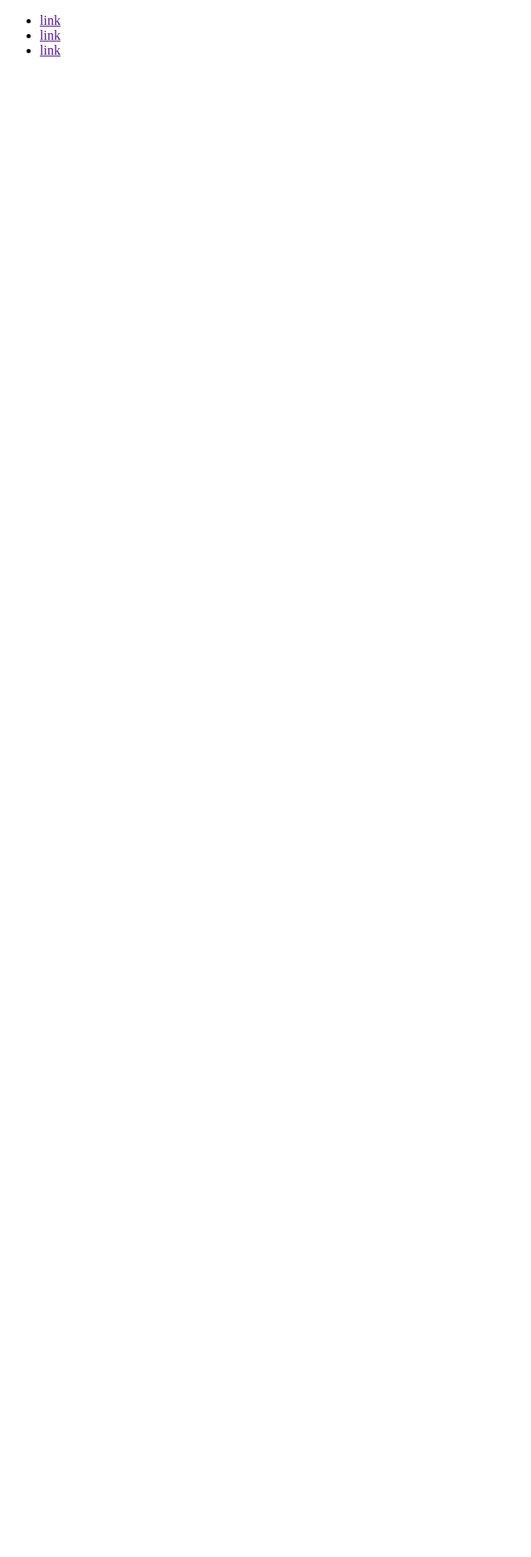
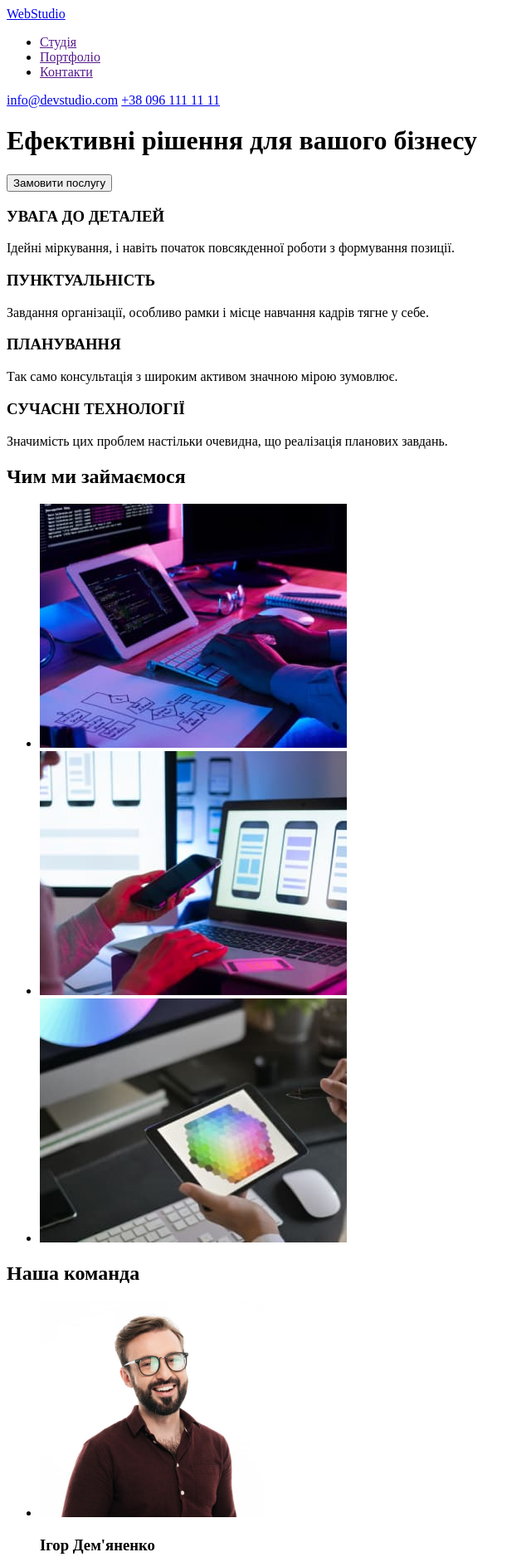
Before and after one commit to AlexxxPan/goit-markup-hw-01, a plain HTML site: page index.html in a window 1280 px wide. Shown: the top 1876 px of the page at 83% size, without its empty margins (0-640 px from the left). Before the commit the page ends 800 px from the top, so only its background shows below. Drawn offline with Linux system fonts and the light colour scheme.

Commit message:
changed img & added texts

```diff
--- a/index.html
+++ b/index.html
@@ -1,25 +1,124 @@
 <!DOCTYPE html>
-<html lang="en">
+<html lang="uk">
 <head>
     <meta charset="UTF-8">
     <meta http-equiv="X-UA-Compatible" content="IE=edge">
     <meta name="viewport" content="width=device-width, initial-scale=1.0">
-    <title>Студия</title>
+    <title>Студія</title>
 </head>
 <body>
-  <nav>
-    <ul>
+        <!-- Шапка сторінки -->
+    <header>
+        <!-- Логотип сайту -->
+        <a href="./index.html">WebStudio</a>
+<nav>
+        <!-- Навігація на інші сторінки -->
+          <ul>
+            <li>
+            <a href="">Студія</a>
+            </li>
+            <li>
+            <a href="">Портфоліо</a>
+            </li>
+            <li>
+            <a href="">Контакти</a>
+            </li>
+          </ul>
+</nav>
+    <!-- Контактна інформація -->
+  <a href="mailto:info@devstudio.com">info@devstudio.com</a>
+  <a href="tel:+380961111111">+38 096 111 11 11</a>
+  </header>
+  <!-- Основний контент сторінки -->
+<main>
+    <div>
+        <h1>
+        Ефективні рішення для вашого бізнесу
+        </h1>
+        <button type="button">Замовити послугу</button>
+    </div>
+    <div>
+        <h3>
+        УВАГА ДО ДЕТАЛЕЙ
+        </h3>
+        <p>
+        Ідейні міркування, і навіть початок повсякденної роботи з формування позиції.
+        </p>
+        <h3>
+        ПУНКТУАЛЬНІСТЬ
+        </h3>
+        <p>
+        Завдання організації, особливо рамки і місце навчання кадрів тягне у себе.
+        </p>
+        <h3>
+        ПЛАНУВАННЯ
+        </h3>
+        <p>
+        Так само консультація з широким активом значною мірою зумовлює.
+        </p>
+        <h3>
+        СУЧАСНІ ТЕХНОЛОГІЇ
+        </h3>
+        <p>
+        Значимість цих проблем настільки очевидна, що реалізація планових завдань.
+        </p>
+    </div>
+<div>
+    <h2>
+    Чим ми займаємося
+    </h2>
+        <section>
+     <ul>
         <li>
-    <a href="">link</a>
+                <img src="images/img1.jpg" alt="Зображення 1" height="294" width="370"/>
         </li>
         <li>
-    <a href="">link</a>
+                <img src="images/img2.jpg" alt="Зображення 2" height="294" width="370"/>
         </li>
         <li>
-    <a href="">link</a>
+                <img src="images/img3.jpg" alt="Зображення 3" height="294" width="370"/>
+         </li>
+     </ul>
+    </section>
+</div>
+<div>
+    <h2>
+    Наша команда
+    </h2>
+    <section>
+        <ul>
+           <li>
+            <img src="images/img_p1.jpg" alt="Зображення співробітника 1" height="260" width="270"/>
+            <h3>Ігор Дем'яненко</h3>
+            <p>Product Designer</p>
+           </li>
+           <li>
+            <img src="images/img_p2.jpg" alt="Зображення співробітника 2" height="260" width="270"/>
+            <h3>Ольга Рєпіна</h3>
+            <p>Frontend Developer</p>
         </li>
-       </ul>
-  </nav>
-
+           <li>
+            <img src="images/img_p3.jpg" alt="Зображення співробітника 3" height="260" width="270"/>
+            <h3>Микола Тарасов</h3>
+            <p>Marketing</p>
+        </li>
+            <li>
+            <img src="images/img_p4.jpg" alt="Зображення співробітника 4" height="260" width="270"/>
+            <h3>Михайло Єрмаков</h3>
+            <p>UI Designer</p>
+        </li>
+        </ul>
+       </section>
+</div>
+</main>
+<!-- Пыдвал сторінки -->
+<footer>
+  <!-- Логотип сайту -->
+<a href="./index.html">WebStudio</a>
+<p>м. Київ, пр-т Лесі Українки, 26</p>
+  <!-- Контактна інформація -->
+<a href="mailto:info@devstudio.com">info@devstudio.com</a>
+<a href="tel:+380961111111">+38 096 111 11 11</a>
+</footer>
 </body>
 </html>
```
Also changed, not shown: images/img1.jpg (added), images/img2.jpg (added), images/img3.jpg (added), images/img_p1.jpg (added), images/img_p2.jpg (added), images/img_p3.jpg (added), images/img_p4.jpg (added).
